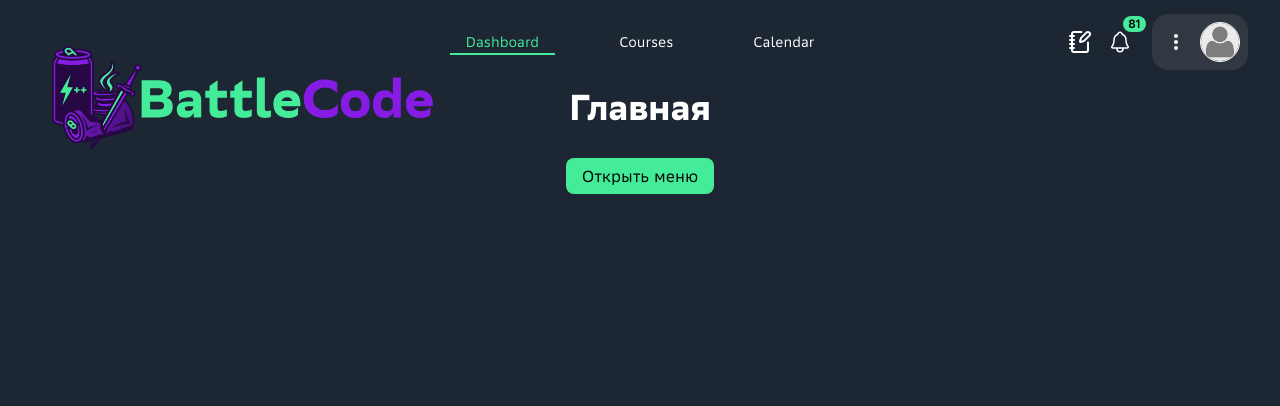
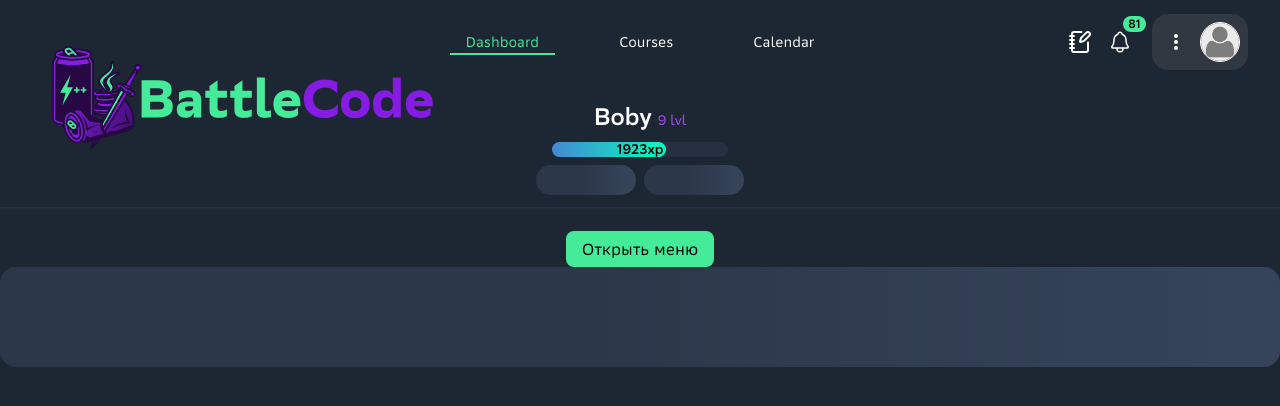
Before and after one commit to Mauzek/BattleCode, a React (Vite) app: page / in a window 1280 px wide. Shown: the top 406 px of the page. Built offline with nearby package versions, Linux system fonts and the light colour scheme; sample sign-in values are in the browser's storage.

Commit message:
feat(homePage): добавить статистику пользователя в верхней части экрана

```diff
--- /dev/null
+++ b/src/pages/Home/home.module.scss
@@ -0,0 +1,69 @@
+@use "@styles/_variables" as *;
+
+.topInfo {
+    display: flex;
+    flex-direction: column;
+    align-items: center;
+    box-shadow: 0px 2px 3px rgba(81, 96, 119, 0.2);
+    width: 100%;
+    padding: $spacing-sm;
+    padding-top: $spacing-lg;
+    margin-bottom: 1.5rem;
+    height: 123px;
+
+    &__info {
+        display: flex;
+        flex-direction: column;
+        align-items: center;
+        gap: $spacing-sm;
+        flex: 1;
+    }
+
+    &__name {
+        margin: 0;
+        font-size: $font-size-2xl;
+        font-weight: 600;
+        line-height: 24px;
+        color: $text-primary;
+    }
+
+    &__level {
+        font-size: $font-size-sm;
+        color: $accent-purple;
+        font-weight: 500;
+    }
+
+    &__xpBar {
+        width: 100%;
+        max-width: 176px;
+        height: 15px;
+        background-color: $bg-secondary;
+        border-radius: $border-radius-lg;
+        position: relative;
+
+        &::after {
+            content: attr(data-xp);
+            position: absolute;
+            top: 3.5px;
+            left: 50%;
+            transform: translateX(-50%);
+            font-size: $font-size-sm;
+            line-height: 0.8;
+            font-weight: 600;
+            color: #000;
+            transition: opacity 0.2s ease, transform 0.2s ease;
+        }
+    }
+
+    &__xpFill {
+        height: 100%;
+        background: linear-gradient(90deg, #4688D3, #00FFC1);
+        border-radius: $border-radius-lg;
+        transition: width 0.3s ease;
+    }
+
+    &__badges {
+        display: flex;
+        gap: $spacing-sm
+    }
+}
--- a/src/pages/Home/index.tsx
+++ b/src/pages/Home/index.tsx
@@ -1,14 +1,33 @@
-import { ModalWrapper } from "@/components";
+import { ModalWrapper, Skeleton } from "@/components";
 import { useState } from "react";
 import { Link } from "react-router-dom";
+import styles from "./home.module.scss";
 
 export const HomePage = () => {
   const [isMenuOpen, setIsMenuOpen] = useState(false);
 
   return (
-    <main style={{height: "2000px"}}>
-      <h1>Главная</h1>
-      <button onClick={() => setIsMenuOpen(true)}>Открыть меню</button>
+    <main style={{ height: "2000px" }}>
+      <div className={styles.topInfo}>
+        <div className={styles.topInfo__info}>
+          <h1 className={styles.topInfo__name}>
+            Boby <span className={styles.topInfo__level}>9 lvl</span>
+          </h1>
+          <div className={styles.topInfo__xpBar} data-xp={`${1923}xp`}>
+            <div className={styles.topInfo__xpFill} style={{ width: "65%" }} />
+          </div>
+          <div className={styles.topInfo__badges}>
+            <Skeleton width={100} height={30} borderRadius={16} />
+            <Skeleton width={100} height={30} borderRadius={16} />
+          </div>
+        </div>
+      </div>
+
+      <section className="content">
+        <button onClick={() => setIsMenuOpen(true)}>Открыть меню</button>
+        <Skeleton width="100%" height={100} borderRadius={16} />
+      </section>
+
       <ModalWrapper
         isOpen={isMenuOpen}
         onClose={() => setIsMenuOpen(false)}
```
